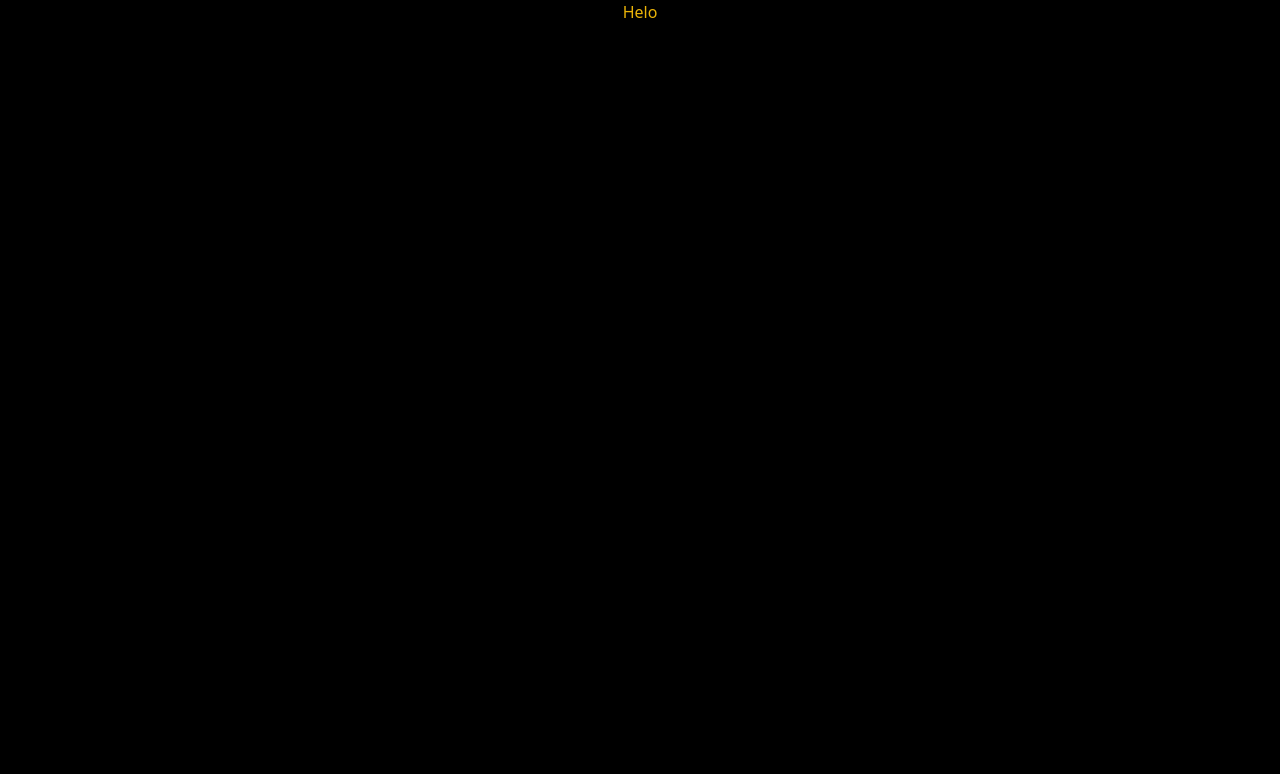
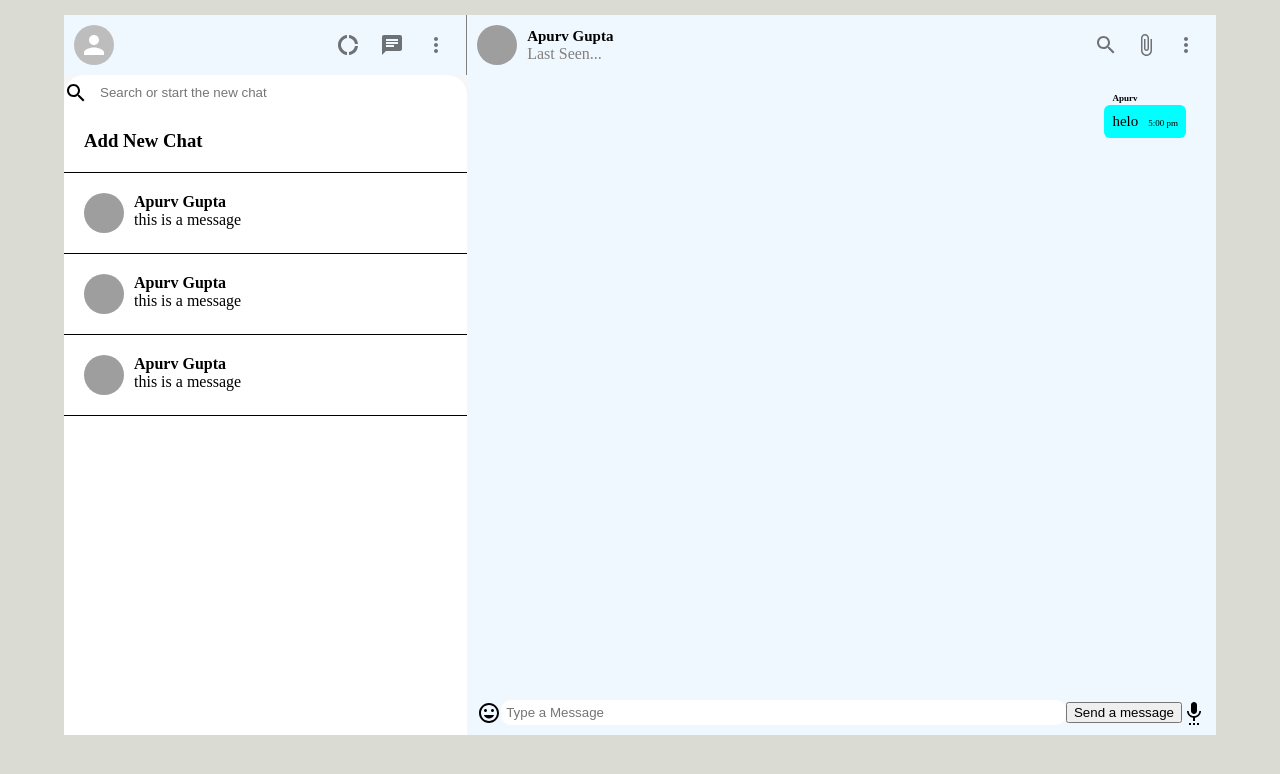
Before and after one commit to apurvgupta-ops/wetalk, a React (Create React App) app: page / in a window 1280 px wide. Shown: the top 774 px of the page. Built offline with nearby package versions, Linux system fonts and the light colour scheme; grey boxes are pictures that could not be loaded; the HTML template or start-up script is replaced by a standard one.

Commit message:
ChatList done

```diff
--- a/package.json
+++ b/package.json
@@ -3,6 +3,10 @@
   "version": "0.1.0",
   "private": true,
   "dependencies": {
+    "@emotion/react": "^11.9.0",
+    "@emotion/styled": "^11.8.1",
+    "@mui/icons-material": "^5.6.2",
+    "@mui/material": "^5.6.3",
     "@testing-library/jest-dom": "^5.16.4",
     "@testing-library/react": "^13.1.1",
     "@testing-library/user-event": "^13.5.0",
--- /dev/null
+++ b/src/App.css
@@ -0,0 +1,15 @@
+
+.app {
+  display: grid;
+  place-items: center;
+  background-color: #dadbd3;
+  height: 100vh;
+}
+
+.app_body {
+  display: flex;
+  background-color: aliceblue;
+  margin-top: -50px;
+  height: 90vh;
+  width: 90vw;
+}
--- a/src/App.js
+++ b/src/App.js
@@ -1,9 +1,19 @@
-import React from 'react'
+import React from "react";
+import { Sidebar } from "./Components/Sidebar/Sidebar";
+
+import "./App.css";
+import { Chat } from "./Components/Chat/Chat";
 
 const App = () => {
   return (
-    <div className='w-full h-screen flex justify-center bg-black text-yellow-500'>Helo</div>
-  )
-}
+    <div className="app">
 
-export default App
+      <div className="app_body">
+        <Sidebar/>
+        <Chat/>
+      </div>
+    </div>
+  );
+};
+
+export default App;
--- /dev/null
+++ b/src/Components/Chat/Chat.js
@@ -0,0 +1,75 @@
+import { Avatar, IconButton } from "@mui/material";
+import React, { useState, useEffect } from "react";
+import styles from "./Chat.module.css";
+import AttachFileIcon from "@mui/icons-material/AttachFile";
+import MoreVertIcon from "@mui/icons-material/MoreVert";
+import SearchIcon from "@mui/icons-material/Search";
+import InsertEmoticonIcon from "@mui/icons-material/InsertEmoticon";
+import SettingsVoiceIcon from "@mui/icons-material/SettingsVoice";
+
+export const Chat = () => {
+  const [input, setInput] = useState("");
+  const [logo, setLogo] = useState("");
+
+  useEffect(() => {
+    setLogo(Math.floor(Math.random() * 5000));
+  }, []);
+
+  const submitMsg = (e) => {
+    e.preventDefault();
+    console.log("data send")
+    // console.log({input})
+  };
+
+  return (
+    <div className={styles.chat}>
+      <div className={styles.chatHeader}>
+        <Avatar src={`https://avatars.dicebear.com/api/human/${logo}a23.svg`} />
+        <div className={styles.chatHeader_info}>
+          <h2>Apurv Gupta</h2>
+          <p>Last Seen...</p>
+        </div>
+
+        <div className={styles.chatHeader_right}>
+          <IconButton>
+            <SearchIcon />
+          </IconButton>
+          <IconButton>
+            <AttachFileIcon />
+          </IconButton>
+          <IconButton>
+            <MoreVertIcon />
+          </IconButton>
+        </div>
+      </div>
+
+      <div className={styles.chatBox}>
+        <p
+          className={`${styles.chatMessage} ${
+            true && styles.chatMessageReceiver
+          }`}
+        >
+          <span className={styles.chatSenderName}>Apurv</span>
+          helo
+          <span className={styles.chatTimestamp}>5:00 pm</span>
+        </p>
+      </div>
+
+      <div className={styles.chatFooter}>
+        <InsertEmoticonIcon />
+        <form>
+          <input
+            type="text"
+            placeholder="Type a Message"
+            value={input}
+            onChange={(e) => setInput(e.target.value)}
+          />
+        </form>
+        <button type="submit" onClick={submitMsg}>
+          Send a message
+        </button>
+        <SettingsVoiceIcon />
+      </div>
+    </div>
+  );
+};
--- /dev/null
+++ b/src/Components/Chat/Chat.module.css
@@ -0,0 +1,96 @@
+.chat {
+  flex: 0.65;
+  justify-content: space-between;
+  display: flex;
+  flex-direction: column;
+}
+
+.chatHeader {
+  display: flex;
+  padding: 10px;
+  align-items: center;
+}
+
+.chatHeader_info {
+  flex: 1;
+  margin-left: 10px;
+}
+
+.chatHeader_info > h2 {
+  font-size: 15px;
+}
+
+.chatHeader_info > p {
+  color: gray;
+}
+
+.chatHeader_right {
+  display: flex;
+  justify-content: space-between;
+  min-width: 100px;
+}
+
+.chatBox {
+  flex: 1;
+  /* background-image: url('https://i.pinimg.com/originals/b1/ab/64/b1ab6417bc9fe6b614959594ce1d8e8d.jpg'); */
+  background-repeat: repeat;
+  background-position: center;
+  padding: 30px;
+}
+
+.chatMessage {
+  background-color: antiquewhite;
+  position: relative;
+  padding: 8px;
+  font-size: 15px;
+  width: fit-content;
+  border-radius: 6px;
+  margin-bottom: 30px;
+}
+
+.chatMessageReceiver {
+  margin-left: auto;
+  background-color: aqua;
+}
+
+.chatTimestamp {
+  margin-left: 10px;
+  font-size: xx-small;
+}
+
+.chatSenderName {
+  position: absolute;
+  top: -12px;
+  font-size: xx-small;
+  font-weight: 800;
+}
+
+.chatFooter {
+  display: flex;
+  justify-content: space-between;
+  padding: 10px;
+  align-items: center;
+}
+
+.chatFooter > form {
+    display: flex;
+    flex: 1;
+    border-radius: 10px;
+}
+
+.chatFooter > form > input {
+    flex: 1;
+    border: none;
+    padding: 5px;
+    border-radius: 10px;
+}
+
+
+.chatFooter > from > button{
+    display: none;
+}
+
+.chatFooter > .MuiSvgIcon-root{
+    padding: 10px;
+    color: gray;
+}
--- /dev/null
+++ b/src/Components/Sidebar Chat/SidebarChat.js
@@ -0,0 +1,30 @@
+import { Avatar } from "@mui/material";
+import React, { useState, useEffect } from "react";
+
+import styles from "./SidebarChat.module.css";
+
+export const SidebarChat = ({ addNewChat }) => {
+  const [logo, setLogo] = useState("");
+
+  useEffect(() => {
+    setLogo(Math.floor(Math.random() * 5000));
+  }, []);
+
+  const createChat = () => {
+    const Chat = prompt("Enter the Chat Name");
+  };
+
+  return !addNewChat ? (
+    <div className={styles.sidebarChats}>
+      <Avatar src={`https://avatars.dicebear.com/api/human/${logo}a23.svg`} />
+      <div className={styles.sidebar_Chat_info}>
+        <h2>Apurv Gupta</h2>
+        <p>this is a message</p>
+      </div>
+    </div>
+  ) : (
+    <div className={styles.sidebarChats} onClick={createChat}>
+      <h3>Add New Chat</h3>
+    </div>
+  );
+};
--- /dev/null
+++ b/src/Components/Sidebar Chat/SidebarChat.module.css
@@ -0,0 +1,18 @@
+.sidebarChats{
+    display: flex;
+    padding: 20px;
+    cursor: pointer;
+    border-bottom: 1px solid black;
+}
+
+.sidebarChats:hover{
+    background-color:aliceblue;
+}
+
+.sidebar_Chat_info > h2{
+    font-size: 16px;
+}
+
+.sidebar_Chat_info{
+    margin-left: 10px;
+}
--- /dev/null
+++ b/src/Components/Sidebar/Sidebar.js
@@ -0,0 +1,44 @@
+import React from "react";
+import IconButton from "@mui/material/IconButton";
+import Avatar from "@mui/material/Avatar";
+import DonutLarge from "@mui/icons-material/DonutLarge";
+import { MoreVert } from "@mui/icons-material";
+import { Chat } from "@mui/icons-material";
+import { SearchOutlined } from "@mui/icons-material";
+
+import styles from './Sidebar.module.css'
+import { SidebarChat } from "../Sidebar Chat/SidebarChat";
+
+export const Sidebar = () => {
+  return (
+    <div className={styles.sidebar}>
+      <div className={styles.sidebar_header}>
+        <Avatar />
+        <div className={styles.sidebar_headerRight}>
+          <IconButton>
+            <DonutLarge />
+          </IconButton>
+          <IconButton>
+            <Chat />
+          </IconButton>
+          <IconButton>
+            <MoreVert />
+          </IconButton>
+        </div>
+      </div>
+      <div className={styles.sidebar_search}>
+        <div className={styles.sidebar_searchContainer}>
+          <SearchOutlined />
+          <input placeholder="Search or start the new chat" type="text" />
+        </div>
+      </div>
+
+      <div className={styles.sidebar_chats}>
+        <SidebarChat addNewChat/>
+        <SidebarChat/>
+        <SidebarChat/>
+        <SidebarChat/>
+      </div>
+    </div>
+  );
+};
--- /dev/null
+++ b/src/Components/Sidebar/Sidebar.module.css
@@ -0,0 +1,56 @@
+.sidebar{
+    display: flex;
+    flex-direction: column;
+    flex:0.35;
+}
+.sidebar_header{
+    display: flex;
+    justify-content: space-between;
+    padding: 10px;
+    border-right: 1px solid gray;
+}
+
+.sidebar_headerRight{
+    display: flex;
+
+    align-items: center;
+    justify-content: space-between;
+    min-width:10vw ;
+}
+
+.sidebar_headerRight > .MuiSvgIcon-root{
+    margin-right: 2vw;
+    font-size: 24px !important;
+}
+
+.sidebar_searchContainer{
+    display: flex;
+    align-items: center;
+    background-color: white;
+    width: 100%;
+    height: 35px;
+    border-top-left-radius:20px ;
+    border-top-right-radius:20px ;
+}
+
+.sidebar_search{
+    display: flex;
+    align-items: center;
+    background-color: #f6f6f6;
+}
+
+.sidebar_searchContainer > input{
+    border: none;
+    margin-left: 10px;
+}
+
+.sidebar_searchContainer > .MuiSvgIcon-root{
+    color:black;
+    padding: 10px;
+}
+
+.sidebar_chats{
+    flex: 1;
+    background-color: white;
+    overflow: scroll;
+}
--- a/src/index.css
+++ b/src/index.css
@@ -1,3 +1,4 @@
-@tailwind base;
-@tailwind components;
-@tailwind utilities;
+
+* {
+    margin: 0;
+  }
```
Also changed, not shown: src/Components/Chat.js (added), 1 other file (tests, documents, lock files or other folders).
